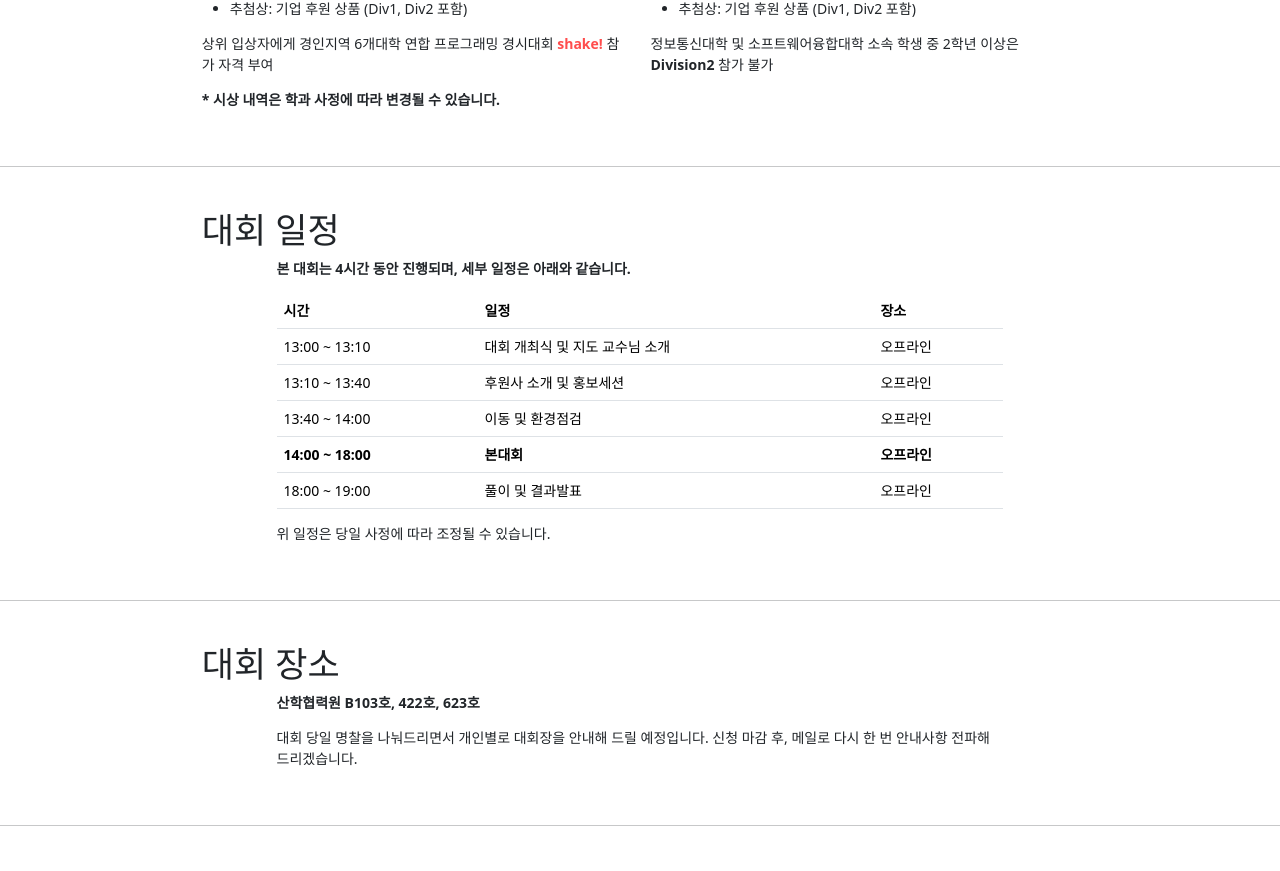
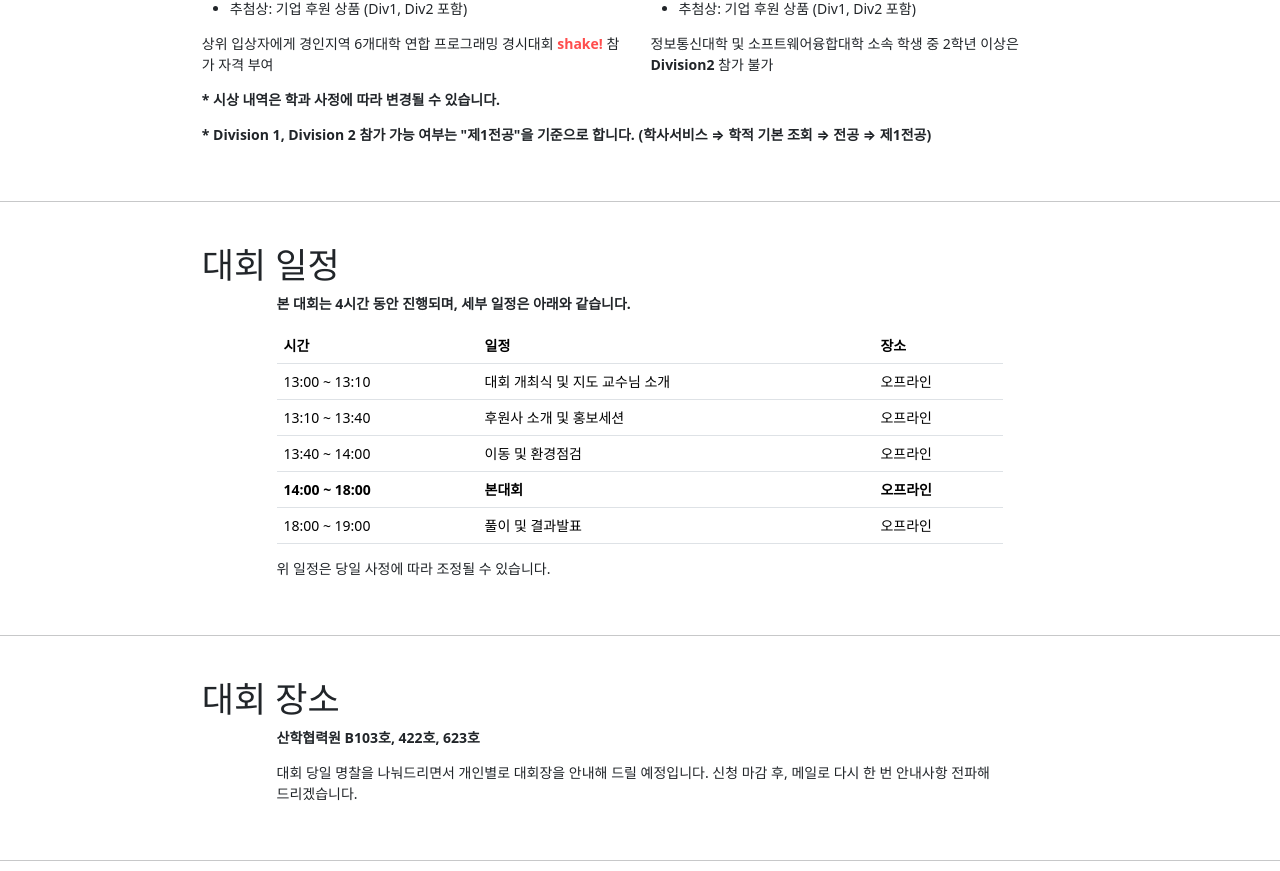
Before and after one commit to shake-union/shake-site, a SvelteKit app: page /apc in a window 1280 px wide. Shown: the part 1560-2431 px from the top of the page. Built offline with nearby package versions, Linux system fonts and the light colour scheme.

Commit message:
Add information about a division participation depending on a major

```diff
--- a/src/routes/(apc)/apc/+page.svelte
+++ b/src/routes/(apc)/apc/+page.svelte
@@ -178,6 +178,12 @@
 					</div>
 					<p>
 						<strong>* 시상 내역은 학과 사정에 따라 변경될 수 있습니다.</strong>
+					</p>
+					<p>
+						<strong
+							>* Division 1, Division 2 참가 가능 여부는 "제1전공"을 기준으로 합니다. (학사서비스 ⇒
+							학적 기본 조회 ⇒ 전공 ⇒ 제1전공)</strong
+						>
 					</p>
 				</div>
 			</div>
```
